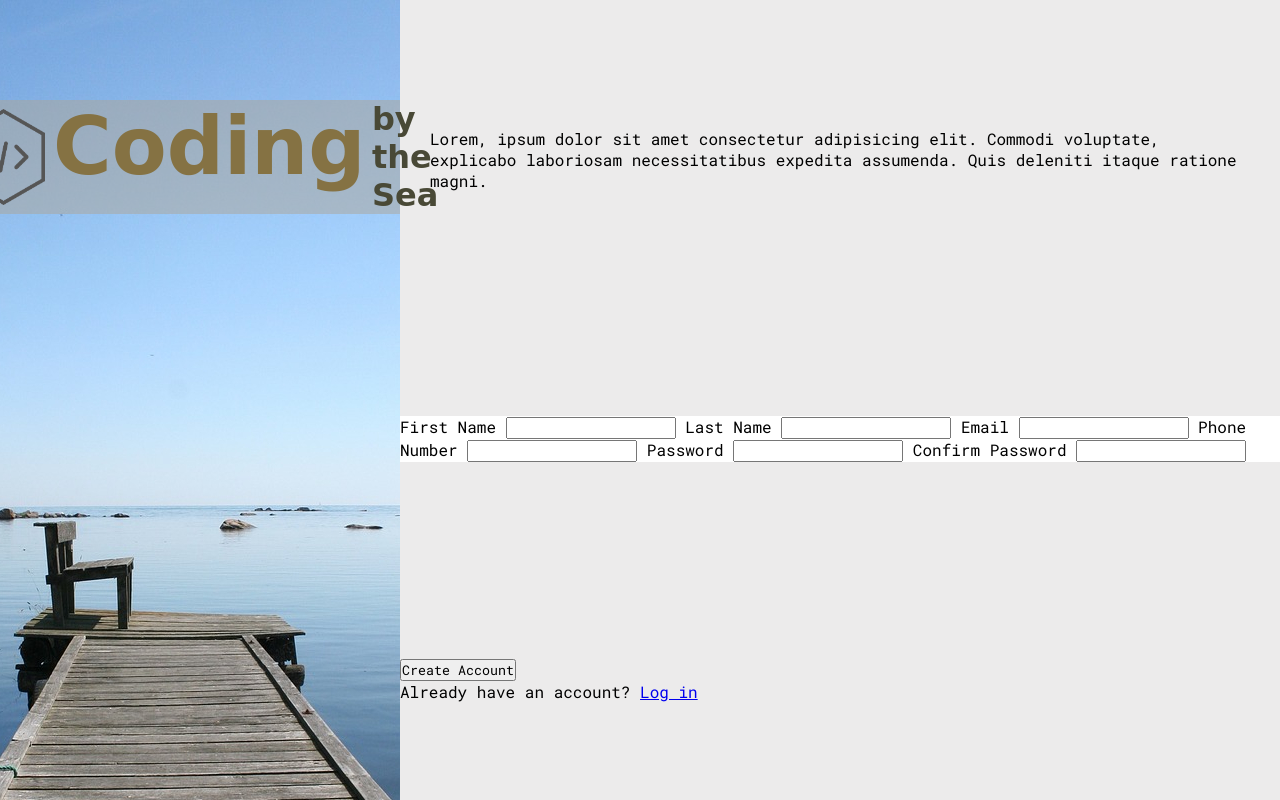
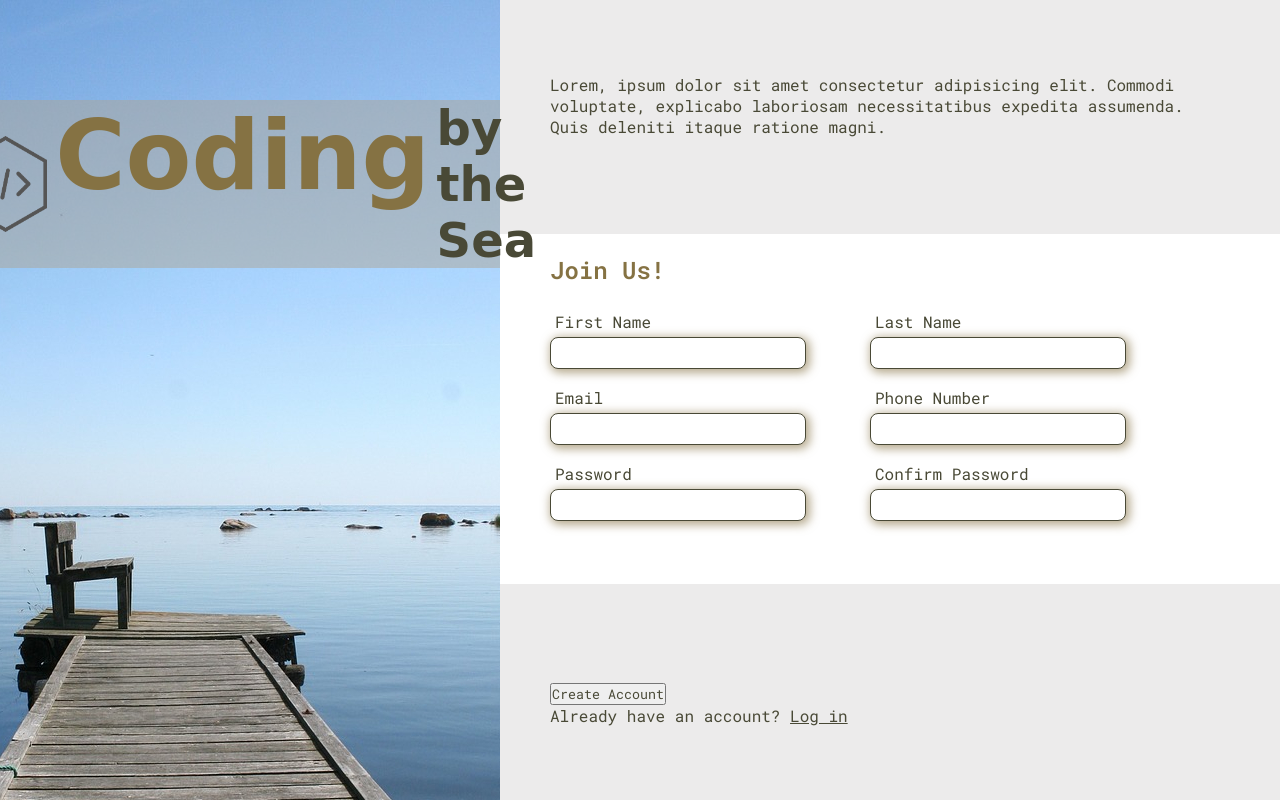
Before and after one commit to bdinsite/signup-form, a plain HTML site: page index.html in a window 1280 px wide. Drawn offline with Linux system fonts and the light colour scheme; a web font is replaced by a local one.

Commit message:
Add styling to form

```diff
--- a/cji/css/styles.css
+++ b/cji/css/styles.css
@@ -5,6 +5,7 @@
     margin: 0;
     box-sizing: border-box;
     font-family: 'Roboto Mono', monospace;
+    color: rgb(73, 73, 54);
 }
 
 body {
@@ -25,21 +26,27 @@ h2 {
 }
 
 h1 {
-    font-size: 5rem;
+    font-size: 6rem;
     color: rgb(133, 114, 67);
 }
 
 h2 {
-    font-size: 2rem;
+    font-size: 3rem;
     align-self: end;
     padding-left: 0.5vw;
     color: rgb(73, 73, 54);
 }
 
+h3 {
+    color: rgb(133, 114, 67);
+    font-size: 1.5rem;
+    margin: 20px 0;
+}
+
 .imgContainer {
     display: flex;
     flex-direction: column;
-    width: 400px;
+    width: 500px;
     height: 100%;
     background-image: url(../img/portdeck-550x1280.jpg);
 }
@@ -70,10 +77,46 @@ main,
     display: flex;
 }
 
-.signup {
-    padding: 30px;;
+.signup,
+.create {
+    padding: 50px;;
 }
 
 form {
+    display: flex;
+    flex-direction: column;
+    max-height: 350px;
+    flex: 1;
+    justify-content: space-evenly;
+    padding: 0px 50px 50px 50px;
     background-color: #fff;
 }
+
+input {
+    width: 20vw;
+    height: 2rem;
+    box-shadow: 2px 2px 10px 2px  rgb(133, 114, 67, 0.6);
+    border-radius: 0.5rem;
+    border: 1px solid  rgb(73, 73, 54);
+}
+
+label {
+    padding: 5px;
+}
+.name,
+.contact,
+.pass {
+    display: flex;
+    gap: 5vw;
+    flex: 1;
+}
+
+.firstName,
+.lastName,
+.email,
+.phone,
+.psw,
+.pswConf {
+    display: flex;
+    flex-direction: column;
+}
--- a/index.html
+++ b/index.html
@@ -22,18 +22,37 @@
         <div class="container">
             <p class="signup">Lorem, ipsum dolor sit amet consectetur adipisicing elit. Commodi voluptate, explicabo laboriosam necessitatibus expedita assumenda. Quis deleniti itaque ratione magni.</p>
             <form action="#">
+                <h3>Join Us!</h3>
+                <div class="name">
+                    <div class="firstName">
                         <label for="firstName">First Name</label>
                         <input type="text" id="firstName">
+                    </div>
+                    <div class="lastName">
                         <label for="lastName">Last Name</label>
                         <input type="text" id="lastName">
+                    </div>
+                </div>
+                <div class="contact">
+                    <div class="email">
                         <label for="email">Email</label>
                         <input type="email" id="email">
+                    </div>
+                    <div class="phone">
                         <label for="phone">Phone Number</label>
                         <input type="tel" id="phone">
+                    </div>
+                </div>
+                <div class="pass">
+                    <div class="psw">
                         <label for="psw">Password</label>
                         <input type="password" id="psw">
+                    </div>
+                    <div class="pswConf">
                         <label for="pswConf">Confirm Password</label>
                         <input type="password" id="pswConf">
+                    </div>
+                </div>
             </form>
             <div class="create">
                 <button>Create Account</button>
```
Lines whose indentation alone changed are shown as unchanged.
